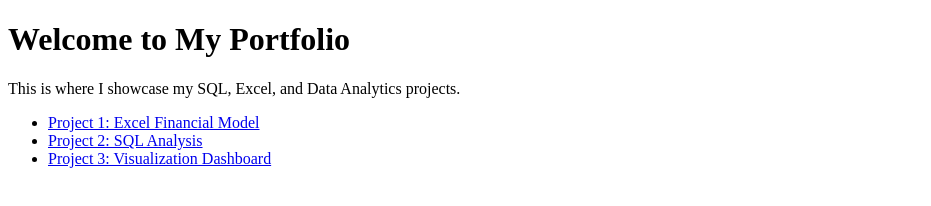
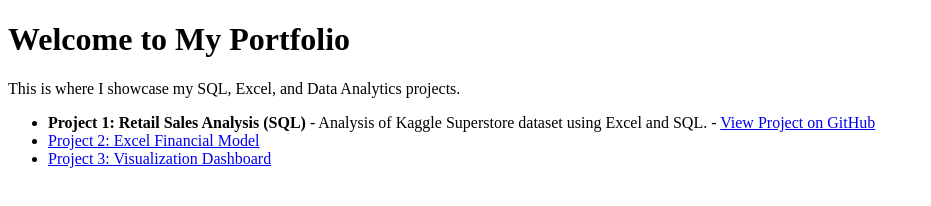
Before and after one commit to muhammadzulqarnainsabir/portfolio, a plain HTML site: page index.html in a window 1280 px wide. Shown: the whole page, without its empty margins (0-931 px from the left). Drawn offline with Linux system fonts and the light colour scheme.

Commit message:
Update index.html

```diff
--- a/index.html
+++ b/index.html
@@ -6,9 +6,17 @@
 <body>
   <h1>Welcome to My Portfolio</h1>
   <p>This is where I showcase my SQL, Excel, and Data Analytics projects.</p>
+
   <ul>
-    <li><a href="project1.pdf">Project 1: Excel Financial Model</a></li>
-    <li><a href="project2.pdf">Project 2: SQL Analysis</a></li>
+    <!-- First Project: SQL Analysis -->
+    <li>
+      <strong>Project 1: Retail Sales Analysis (SQL)</strong>
+      - Analysis of Kaggle Superstore dataset using Excel and SQL.
+      - <a href="https://github.com/muhammadzulqarnainsabir/portfolio/tree/main/retail_sales_project" target="_blank">View Project on GitHub</a>
+    </li>
+
+    <!-- Other projects -->
+    <li><a href="project2.pdf">Project 2: Excel Financial Model</a></li>
     <li><a href="project3.pdf">Project 3: Visualization Dashboard</a></li>
   </ul>
 </body>
```
